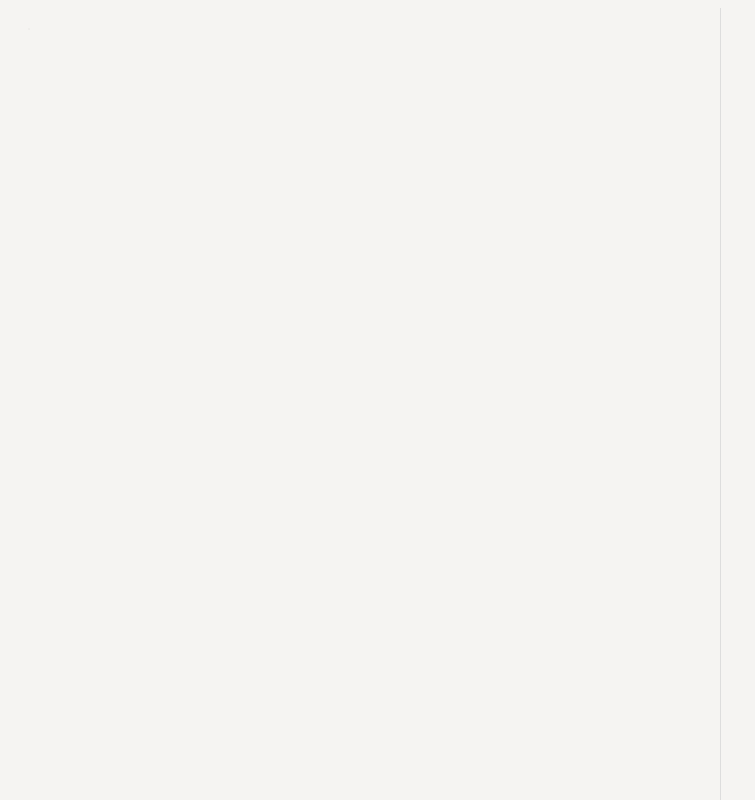
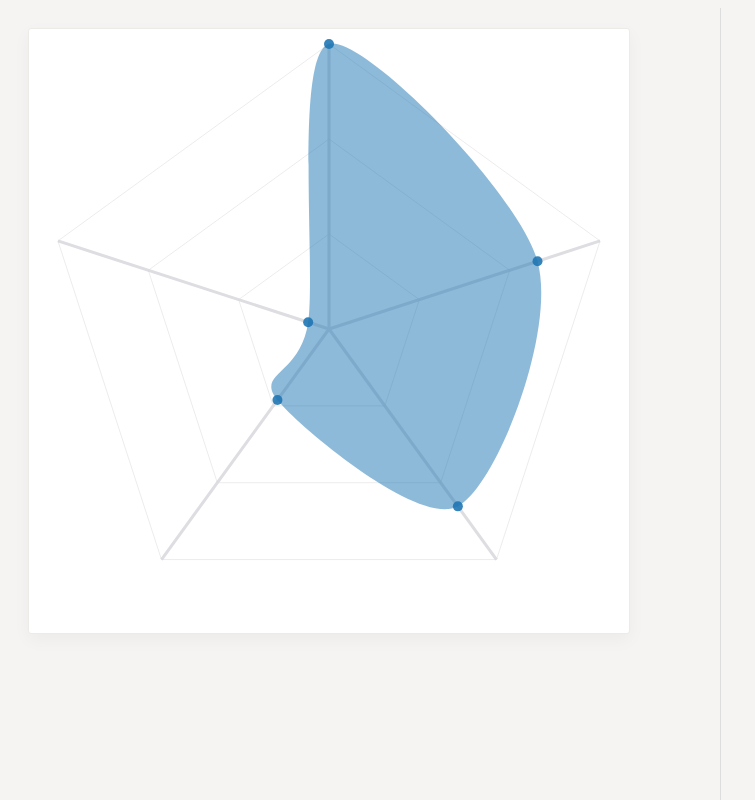
Before and after one commit to runningskull/d3-radar-draggable, a website: page index.html in a window 1280 px wide. Shown: the whole page, without its empty margins (0-755 px from the left). Drawn offline with nearby package versions, Linux system fonts and the light colour scheme; the site is published under a folder, as on GitHub Pages, so addresses that start at the root find nothing.

Commit message:
relative script source

```diff
--- a/index.html
+++ b/index.html
@@ -42,6 +42,6 @@
 
         <script src="//ajax.googleapis.com/ajax/libs/jquery/1.10.2/jquery.min.js"></script>
         <script src="//cdnjs.cloudflare.com/ajax/libs/d3/3.3.3/d3.js"></script>
-        <script src="/build/radar.js"></script>
+        <script src="build/radar.js"></script>
     </body>
 </html>
```
